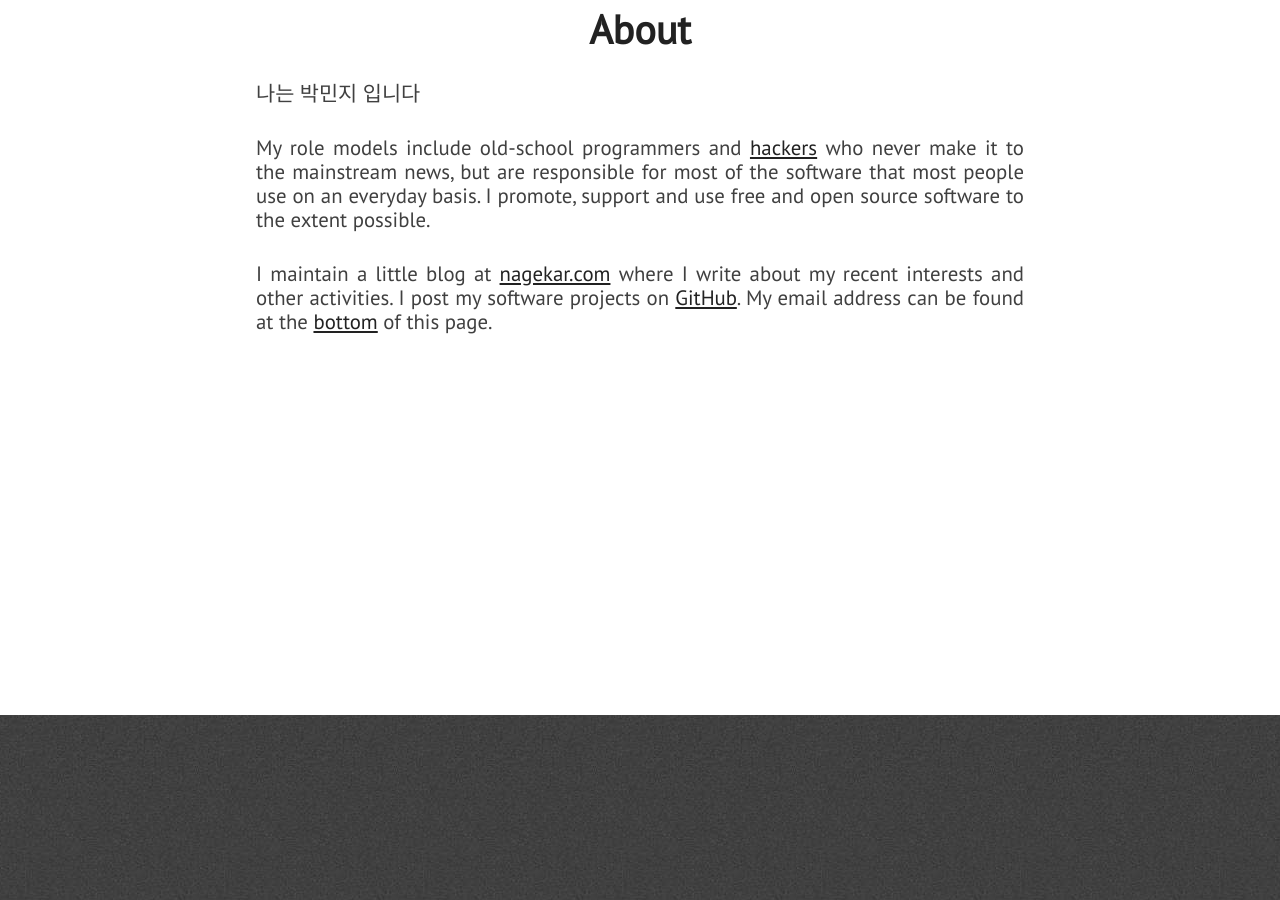
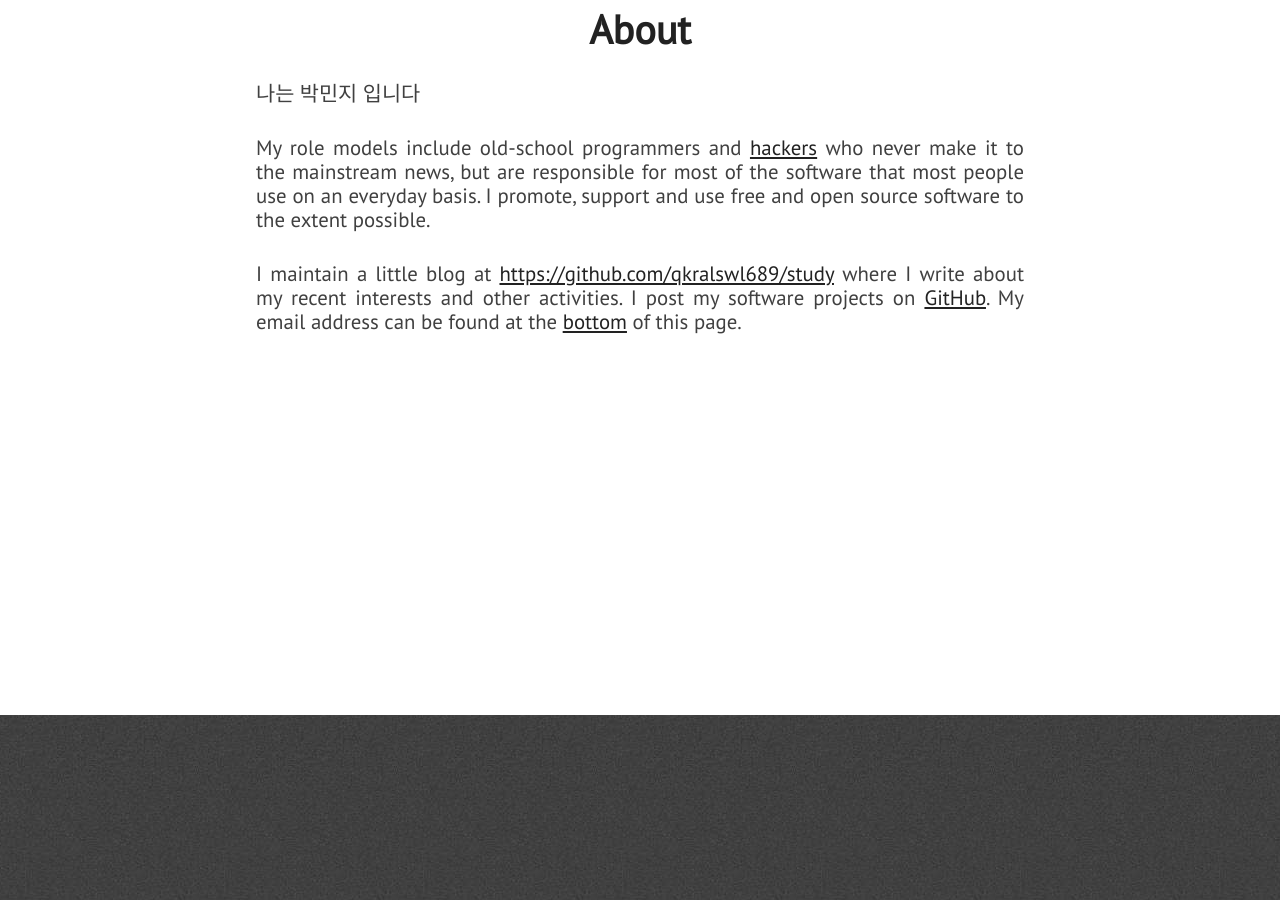
Before and after one commit to qkralswl689/blog, a Jekyll site: the page built from index.html, in a window 1280 px wide and 900 px high, scrolled down 1245 px. Built offline with Jekyll 4.4.1, drawn with Linux system fonts in a browser that asks for light colours; nearby versions of some CDN libraries.

Commit message:
Update about.html

```diff
--- a/_includes/about.html
+++ b/_includes/about.html
@@ -9,7 +9,7 @@
                 My role models include old-school programmers and <a href="https://stallman.org/articles/on-hacking.html">hackers</a> who never make it to the mainstream news, but are responsible for most of the software that most people use on an everyday basis. I promote, support and use free and open source software to the extent possible.
             </p>
             <p class="paragraph-text justify-text">
-                I maintain a little blog at <a href="{{ site.blog_url }}">nagekar.com</a> where I write about my recent interests and other activities. I post my software projects on <a href="https://github.com/{{ site.github_username }}">GitHub</a>. My email address can be found at the <span class="extra-link"><a href="#extra">bottom</a></span> of this page.
+                I maintain a little blog at <a href="{{ site.blog_url }}">https://github.com/qkralswl689/study</a> where I write about my recent interests and other activities. I post my software projects on <a href="https://github.com/{{ site.github_username }}">GitHub</a>. My email address can be found at the <span class="extra-link"><a href="#extra">bottom</a></span> of this page.
             </p>
         </div>
     </section>
```
